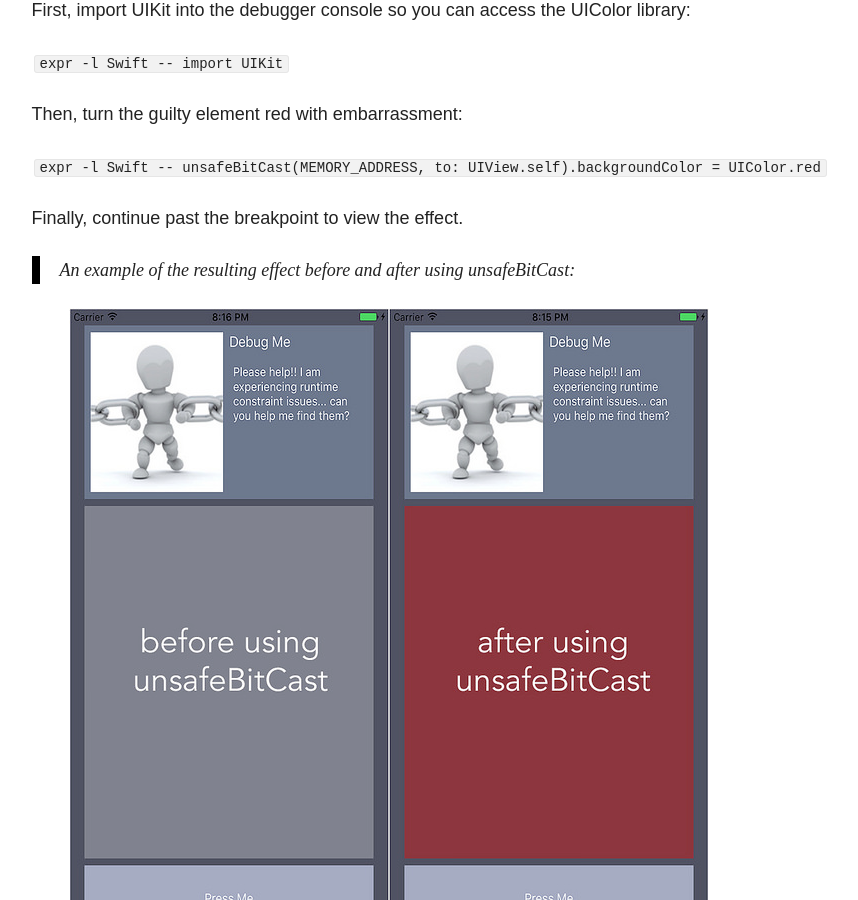
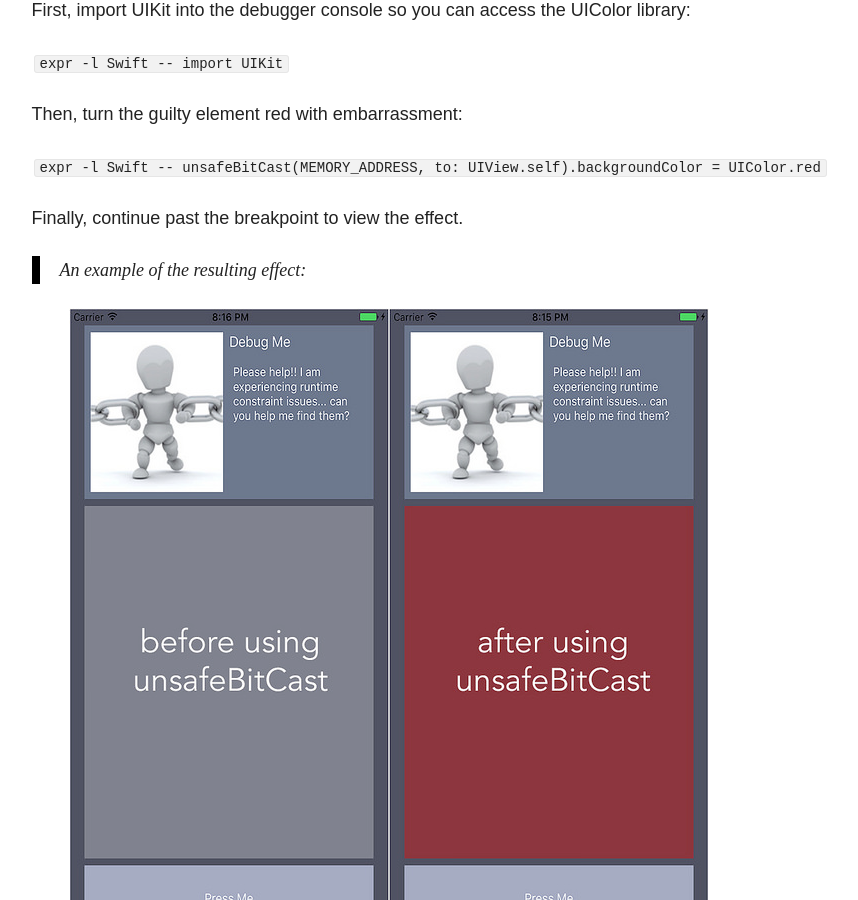
Before and after one commit to Jul3ia/Jul3ia.github.io, a Jekyll site: the page built from _posts/blog/2017-01-07-runtime-constraintery.md, in a window 1280 px wide and 900 px high, scrolled down 4246 px. Shown: the whole window, without its empty margins (348-1206 px from the left). Built offline with Jekyll 4.4.1, drawn with Linux system fonts in a browser that asks for light colours; nearby versions of some CDN libraries; comment, search, counter and statistics services are not loaded.

Commit message:
Post update

```diff
--- a/_posts/blog/2017-01-07-runtime-constraintery.md
+++ b/_posts/blog/2017-01-07-runtime-constraintery.md
@@ -98,7 +98,7 @@ Then, turn the guilty element red with embarrassment:
 
 Finally, continue past the breakpoint to view the effect.
 
-> An example of the resulting effect before and after using unsafeBitCast:
+> An example of the resulting effect:
 
 ![unsafeBitCast]({{ site.url }}/images/unsafeBitCast.jpg)
 {: .center}
```
